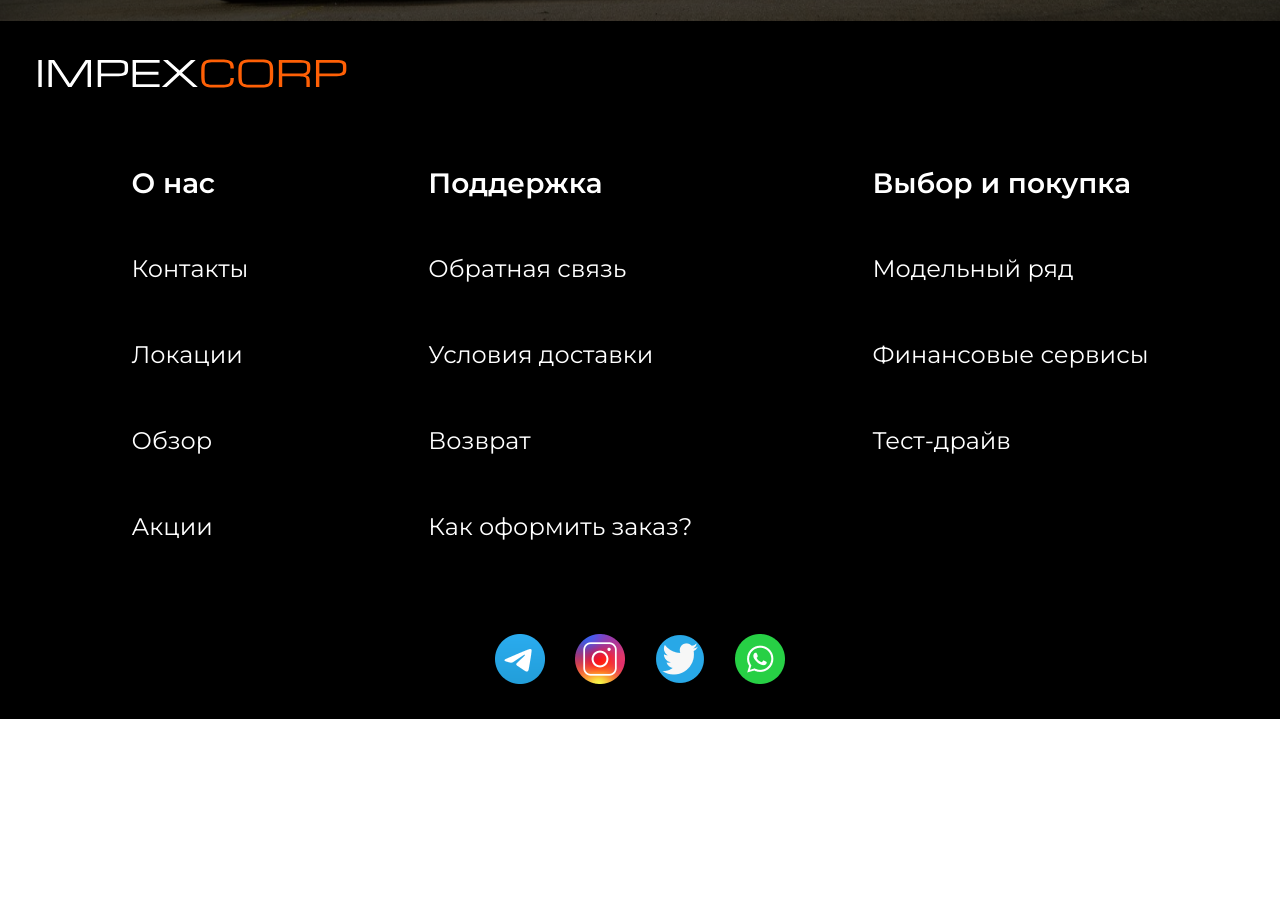
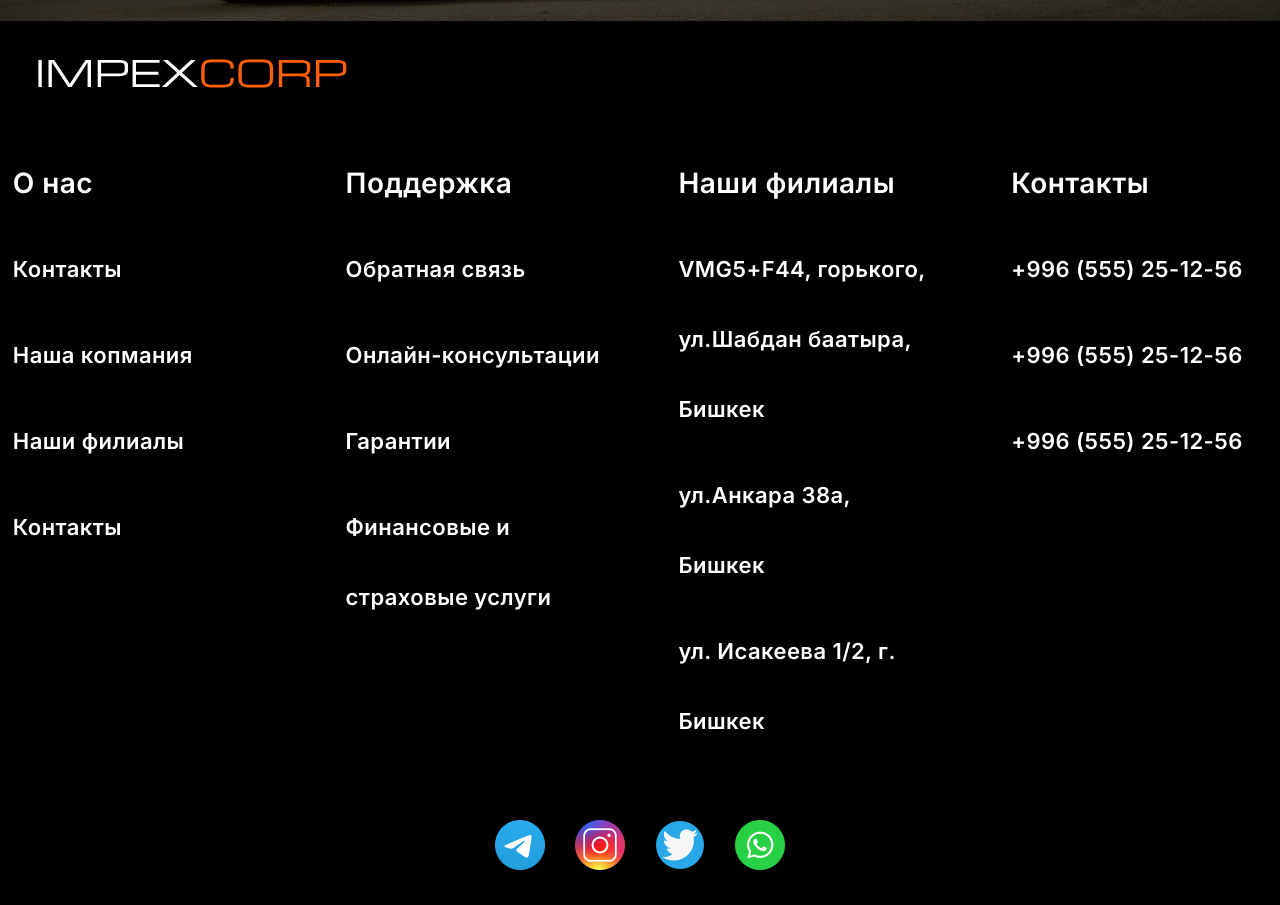
Before and after one commit to azam2802/ImpexCorp, a React (Vite) app: page / in a window 1280 px wide. Shown: the part 1956-2861 px from the top of the page. Before the commit the page ends 2675 px from the top, so only its background shows below. Built offline with nearby package versions, Linux system fonts and the light colour scheme.

Commit message:
add one more row

```diff
--- a/public/locales/ru/translation.json
+++ b/public/locales/ru/translation.json
@@ -21,23 +21,29 @@
   "footer": {
     "aboutus": {
       "name": "О нас",
+      "company": "Наша копмания",
+      "locations": "Наши филиалы",
       "contacts": "Контакты",
-      "locations": "Локации",
-      "review": "Обзор",
-      "promotion": "Акции"
+      "services": "Услуги"
     },
     "support": {
       "name": "Поддержка",
       "feedback": "Обратная связь",
-      "delivery": "Условия доставки",
-      "refund": "Возврат",
-      "howtoorder": "Как оформить заказ?"
+      "counseling": "Онлайн-консультации",
+      "refund": "Гарантии",
+      "insurance": "Финансовые и страховые услуги "
     },
-    "selection": {
-      "name": "Выбор и покупка",
-      "lineup": "Модельный ряд",
-      "services": "Финансовые сервисы",
-      "testdrive": "Тест-драйв"
+    "branches": {
+      "name": "Наши филиалы",
+      "address1": "VMG5+F44, горького, ул.Шабдан баатыра, Бишкек",
+      "address2": "ул.Анкара 38а, Бишкек",
+      "address3": "ул. Исакеева 1/2, г. Бишкек"
+    },
+    "contacts": {
+      "name": "Контакты",
+      "number1": "+996 (555) 25-12-56",
+      "number2": "+996 (700) 22-25-32",
+      "number3": "+996 (708) 04-02-90"
     }
   }
 }
--- a/src/assets/styles/layout/Footer.module.scss
+++ b/src/assets/styles/layout/Footer.module.scss
@@ -12,15 +12,17 @@ footer {
     justify-content: center;
     flex-wrap: wrap;
     padding-top: 5vh;
-    padding-bottom: 7vh;
+    padding-bottom: 6vh;
     .row-2,
-    .row-3 {
-      margin-left: 180px;
+    .row-3,
+    .row-1 {
+      margin-right: 6vw;
     }
 
     .row-1,
     .row-2,
-    .row-3 {
+    .row-3,
+    .row-4 {
       ul li:first-child {
         font-size: 28px;
         font-weight: 600;
@@ -37,9 +39,14 @@ footer {
 
       ul li {
         color: #fff;
-        font-size: 24px;
+        font-family: Inter;
+        font-size: 22px;
+        font-style: normal;
+        font-weight: 600;
         line-height: 70px;
+        letter-spacing: 0.44px;
         list-style-type: none;
+        width: 20vw;
       }
     }
   }
--- a/src/layout/Footer/Footer.jsx
+++ b/src/layout/Footer/Footer.jsx
@@ -27,13 +27,13 @@ const Footer = () => {
                 <Link to="/">{t("footer.aboutus.contacts")}</Link>
               </li>
               <li>
+                <Link to="/">{t("footer.aboutus.company")}</Link>
+              </li>
+              <li>
                 <Link to="/">{t("footer.aboutus.locations")}</Link>
               </li>
               <li>
-                <Link to="/">{t("footer.aboutus.review")}</Link>
-              </li>
-              <li>
-                <Link to="/">{t("footer.aboutus.promotion")}</Link>
+                <Link to="/">{t("footer.aboutus.contacts")}</Link>
               </li>
             </ul>
           </div>
@@ -44,27 +44,41 @@ const Footer = () => {
                 <Link to="/">{t("footer.support.feedback")}</Link>
               </li>
               <li>
-                <Link to="/">{t("footer.support.delivery")}</Link>
+                <Link to="/">{t("footer.support.counseling")}</Link>
               </li>
               <li>
                 <Link to="/">{t("footer.support.refund")}</Link>
               </li>
               <li>
-                <Link to="/">{t("footer.support.howtoorder")}</Link>
+                <Link to="/">{t("footer.support.insurance")}</Link>
               </li>
             </ul>
           </div>
           <div className={s["row-3"]}>
             <ul>
-              <li>{t("footer.selection.name")}</li>
+              <li>{t("footer.branches.name")}</li>
               <li>
-                <Link to="/">{t("footer.selection.lineup")}</Link>
+                <Link to="/">{t("footer.branches.address1")}</Link>
               </li>
               <li>
-                <Link to="/">{t("footer.selection.services")}</Link>
+                <Link to="/">{t("footer.branches.address2")}</Link>
               </li>
               <li>
-                <Link to="/">{t("footer.selection.testdrive")}</Link>
+                <Link to="/">{t("footer.branches.address3")}</Link>
+              </li>
+            </ul>
+          </div>
+          <div className={s["row-4"]}>
+            <ul>
+              <li>{t("footer.contacts.name")}</li>
+              <li>
+                <Link to="/">{t("footer.contacts.number1")}</Link>
+              </li>
+              <li>
+                <Link to="/">{t("footer.contacts.number1")}</Link>
+              </li>
+              <li>
+                <Link to="/">{t("footer.contacts.number1")}</Link>
               </li>
             </ul>
           </div>
```
Also changed, not shown: public/locales/en/translation.json (+16 -10 lines), public/locales/ky/translation.json (+16 -10 lines), public/locales/zh/translation.json (+16 -10 lines).
